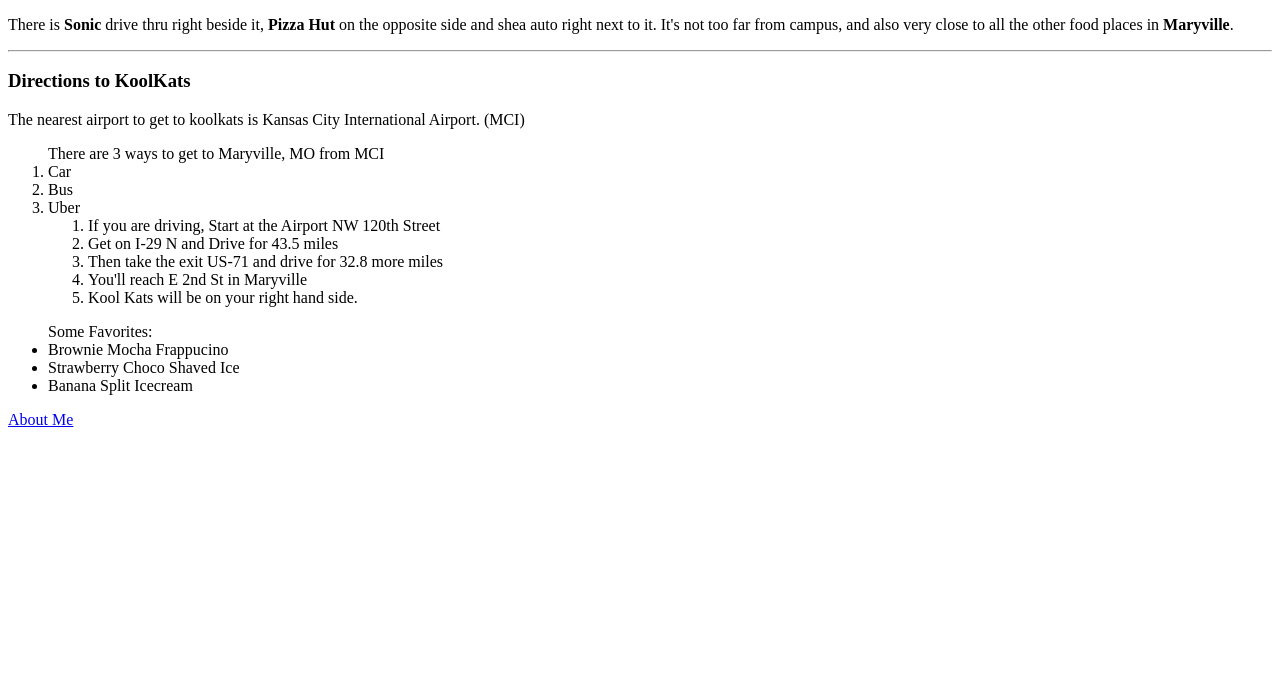
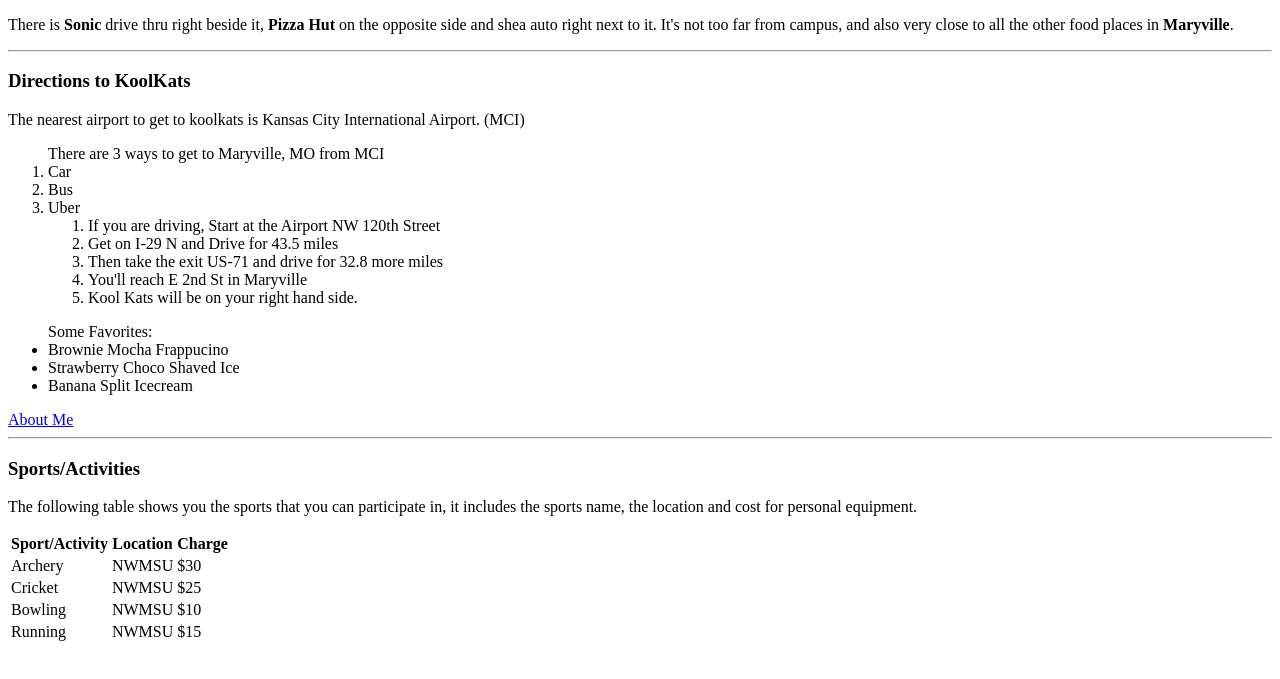
Before and after one commit to 44-563-Web-Apps-S22/webapps-s22-assignment-3-HarshithaGongidi, a plain HTML site: page index.html in a window 1280 px wide. Shown: the part 105-784 px from the top of the page. Drawn offline with Linux system fonts and the light colour scheme.

Commit message:
Update index.html

```diff
--- a/index.html
+++ b/index.html
@@ -30,5 +30,35 @@
             <li>Banana Split Icecream</li>
         </ul>
         <a href="file:///C:/Users/s533994/OneDrive%20-%20nwmissouri.edu/Desktop/webapps-repos/webapps-s22-assignment-3-HarshithaGongidi/aboutme.html">About Me</a>
-    </body>
+        <hr>
+        <h3>Sports/Activities</h3>
+        <p>The following table shows you the sports that you can participate in, it includes the sports name, the location and cost for personal equipment.</p>
+        <table>
+            <tr>
+                <th>Sport/Activity</th>
+                <th>Location</th>
+                <th>Charge</th>
+            </tr>
+            <tr>
+                <td>Archery</td>
+                <td>NWMSU</td>
+                <td>$30</td>
+            </tr>
+            <tr>
+                <td>Cricket</td>
+                <td>NWMSU</td>
+                <td>$25</td>
+            </tr>
+            <tr>
+                <td>Bowling</td>
+                <td>NWMSU</td>
+                <td>$10</td>
+            </tr>
+            <tr>
+                <td>Running</td>
+                <td>NWMSU</td>
+                <td>$15</td>
+            </tr>
+        </table>
+        </body>
 </html>
```
